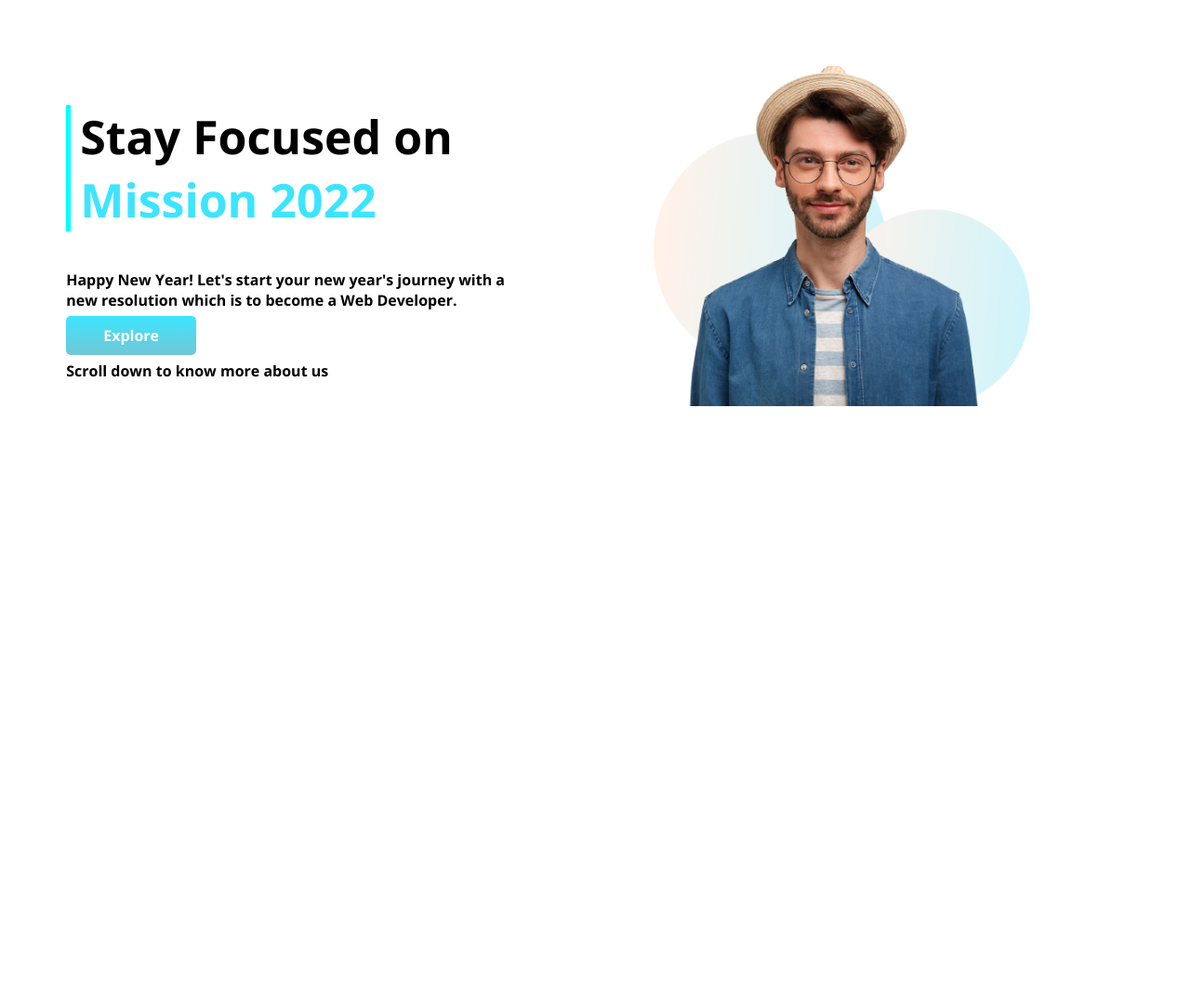
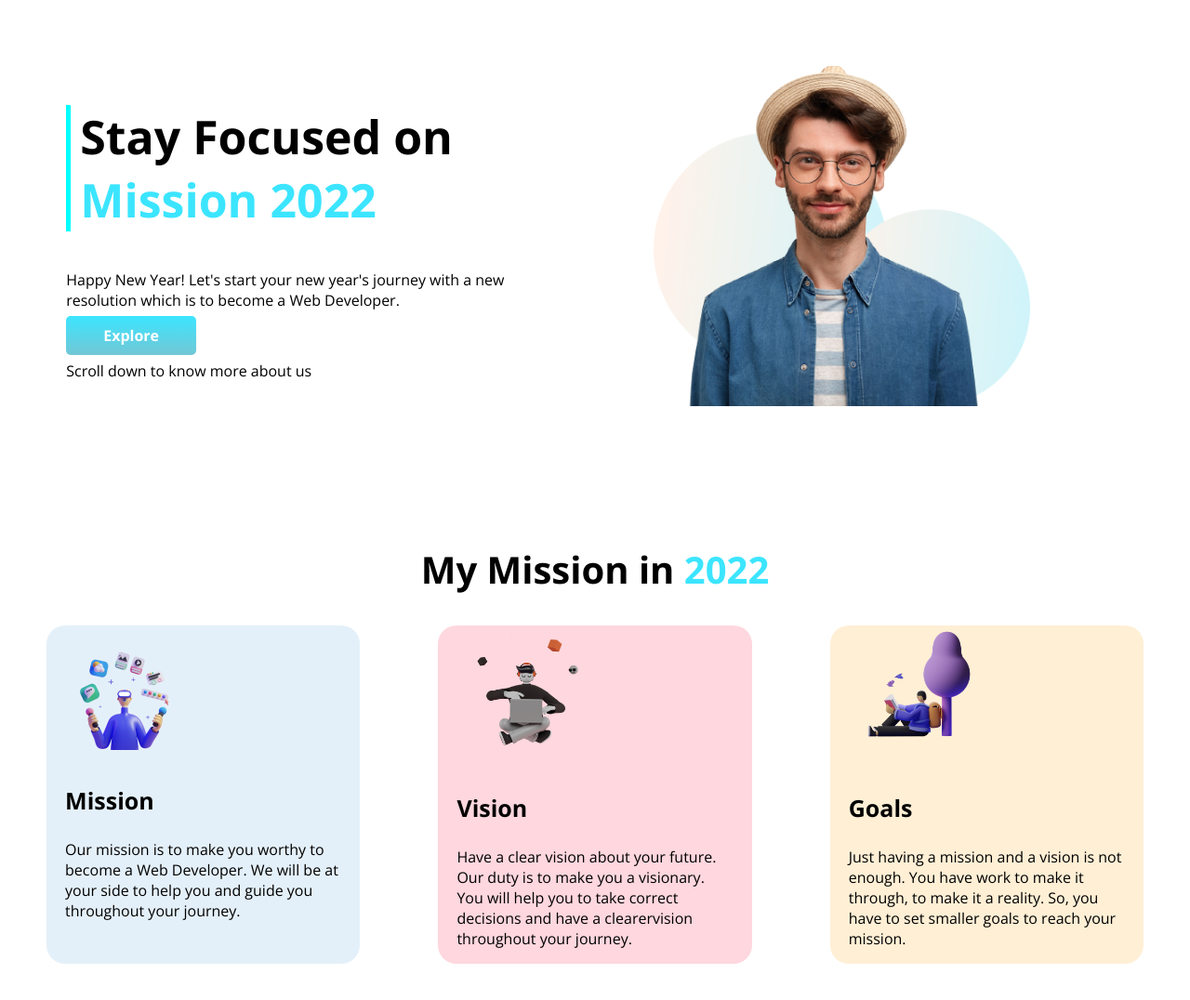
Before and after one commit to rakib099/first-assingnment, a plain HTML site: page index.html in a window 1280 px wide. Shown: the whole page at 93% size. Before the commit the page ends 800 px from the top, so only its background shows below. Drawn offline with nearby package versions, Linux system fonts and the light colour scheme.

Commit message:
section-2 added

```diff
--- a/index.html
+++ b/index.html
@@ -6,6 +6,10 @@
     <meta http-equiv="X-UA-Compatible" content="IE=edge">
     <meta name="viewport" content="width=device-width, initial-scale=1.0">
     <title>Mission 2022</title>
+    <link rel="preconnect" href="https://fonts.googleapis.com">
+    <link rel="preconnect" href="https://fonts.gstatic.com" crossorigin>
+    <link href="https://fonts.googleapis.com/css2?family=Open+Sans&display=swap" rel="stylesheet">
+
     <link rel="preconnect" href="https://fonts.googleapis.com">
     <link rel="preconnect" href="https://fonts.gstatic.com" crossorigin>
     <link href="https://fonts.googleapis.com/css2?family=Open+Sans:wght@700&display=swap" rel="stylesheet">
@@ -24,6 +28,27 @@
             <img src="images/person/person-4.png" alt="">
         </div>
     </section>
+
+    <section class="section-2">
+        <h2 class="sec2-header">My Mission in <span class="h1-color">2022</span></h2>
+        <div class="flexible-container">
+            <div id="mission" class="sec2-item">
+                <img class="illustrations" src="images/illustrators/illustrator-1.png" alt="">
+                <h3>Mission</h3>
+                <p>Our mission is to make you worthy to become a Web Developer. We will be at your side to help you and guide you throughout your journey.</p>
+            </div>
+            <div id="vision" class="sec2-item">
+                <img class="illustrations" src="images/illustrators/illustrator-2.png" alt="">
+                <h3>Vision</h3>
+                <p>Have a clear vision about your future. Our duty is to make you a visionary. You will help you to take correct decisions and have a clearervision throughout your journey.</p>
+            </div>
+            <div id="goals" class="sec2-item">
+                <img class="illustrations" src="images/illustrators/illustrator-3.png" alt="">
+                <h3>Goals</h3>
+                <p>Just having a mission and a vision is not enough. You have work to make it through, to make it a reality. So, you have to set smaller goals to reach your mission.</p>
+            </div>
+        </div>
+    </section>
 </body>
 
 </html>
--- a/style.css
+++ b/style.css
@@ -4,6 +4,18 @@ body {
 
 h1{
     font-size: 50px;
+}
+
+h2{
+    font-size: 40px;
+}
+
+h3{
+    font-size: 25px;
+}
+
+p{
+    font-family: 'Open Sans', sans-serif;
 }
 
 .h1-color{
@@ -21,7 +33,7 @@ h1{
 
 .flexible-container{
     display: flex;
-    margin-bottom: 150px;
+    margin-bottom: 80px;
 }
 
 .left-border{
@@ -37,3 +49,32 @@ h1{
     padding: 10px 40px;
     border-radius: 5px;
 }
+
+.sec2-header{
+    text-align: center;
+}
+
+.illustrations{
+    width: 50%;
+}
+
+.sec2-item{
+    width: 30%;
+    margin-left: 3.33%;
+    margin-right: 3.33%;
+    padding-left: 20px;
+    padding-right: 20px;
+    border-radius: 20px;
+}
+
+#mission{
+    background-color: rgb(228, 240, 249);
+}
+
+#vision{
+    background-color: #ffd7de;
+}
+
+#goals{
+    background-color:papayawhip;
+}
```
